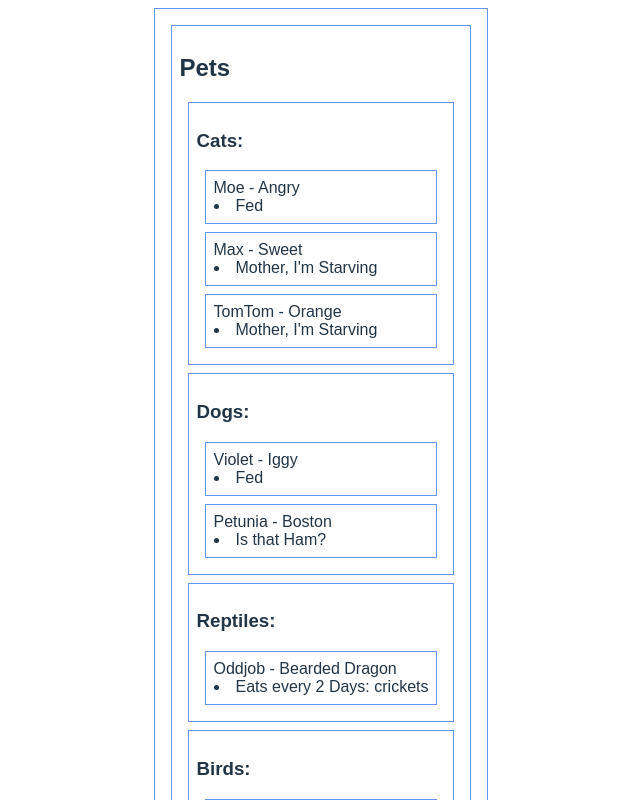
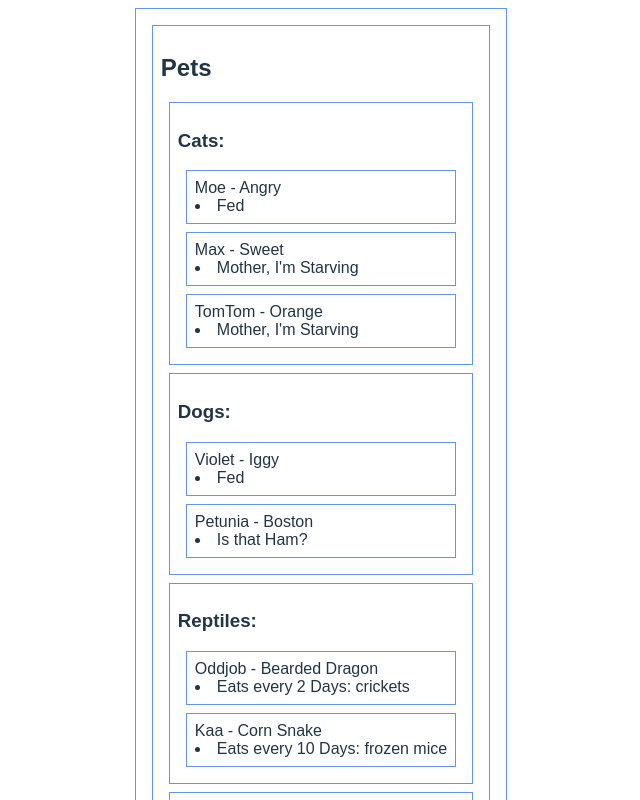
Before and after one commit to natnichols/floorplan-lab-pets, a React (Vite) app: page / in a window 1280 px wide. Shown: the top 800 px of the page, without its empty margins (319-959 px from the left). Built offline with nearby package versions, Linux system fonts and the light colour scheme.

Commit message:
add Reptile Kaa to Pets

```diff
--- a/src/Pet.jsx
+++ b/src/Pet.jsx
@@ -23,6 +23,7 @@ const Pet = (props) => {
       <div>
         <h3>Reptiles:</h3>
         <Reptile reptile={{name: "Oddjob", breed: "Bearded Dragon", feedFreq:2, food: "crickets"}} />
+        <Reptile reptile={{name: "Kaa", breed: "Corn Snake", feedFreq:10, food: "frozen mice"}} />
       </div>
       <div>
         <h3>Birds:</h3>
```
